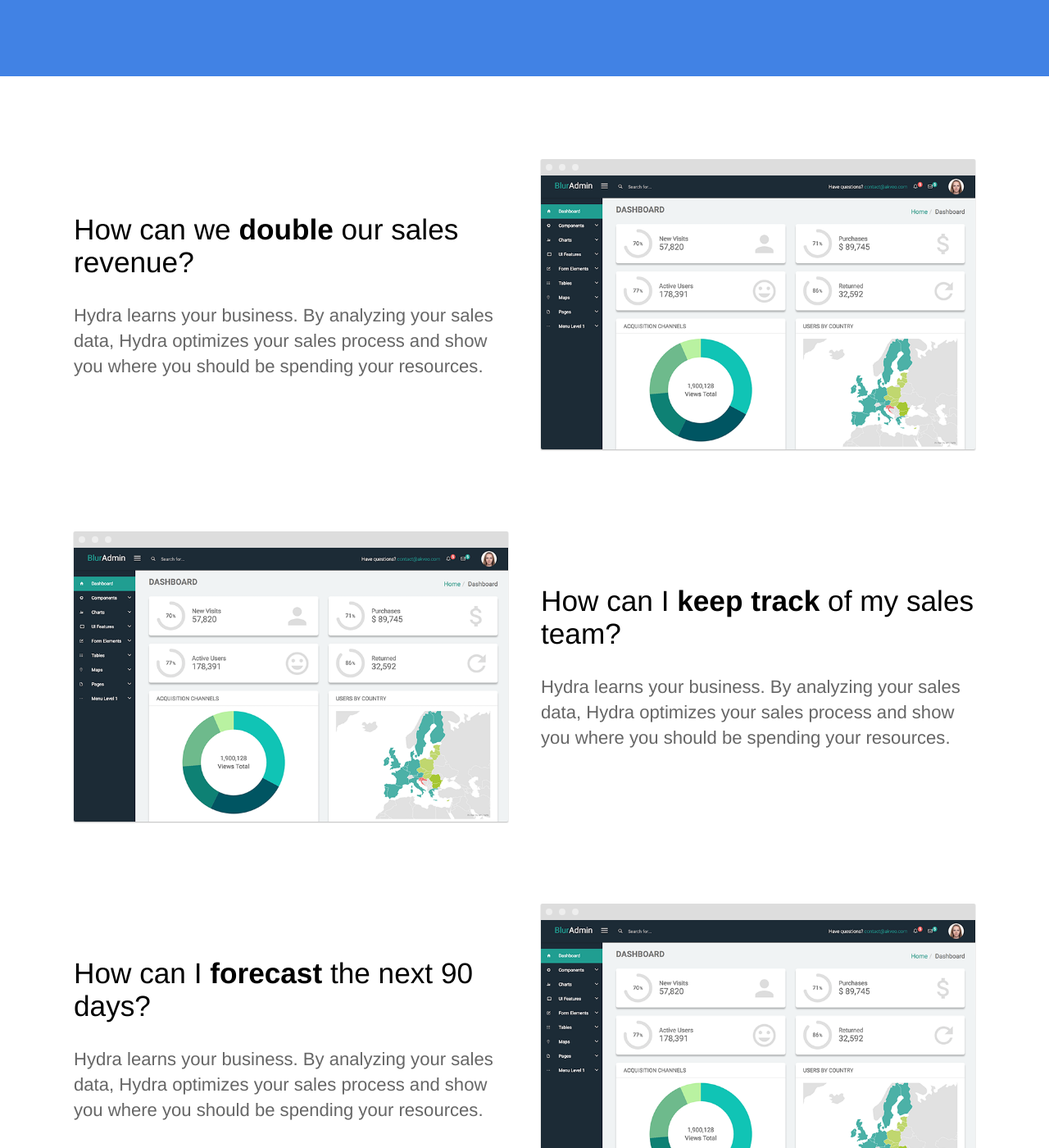
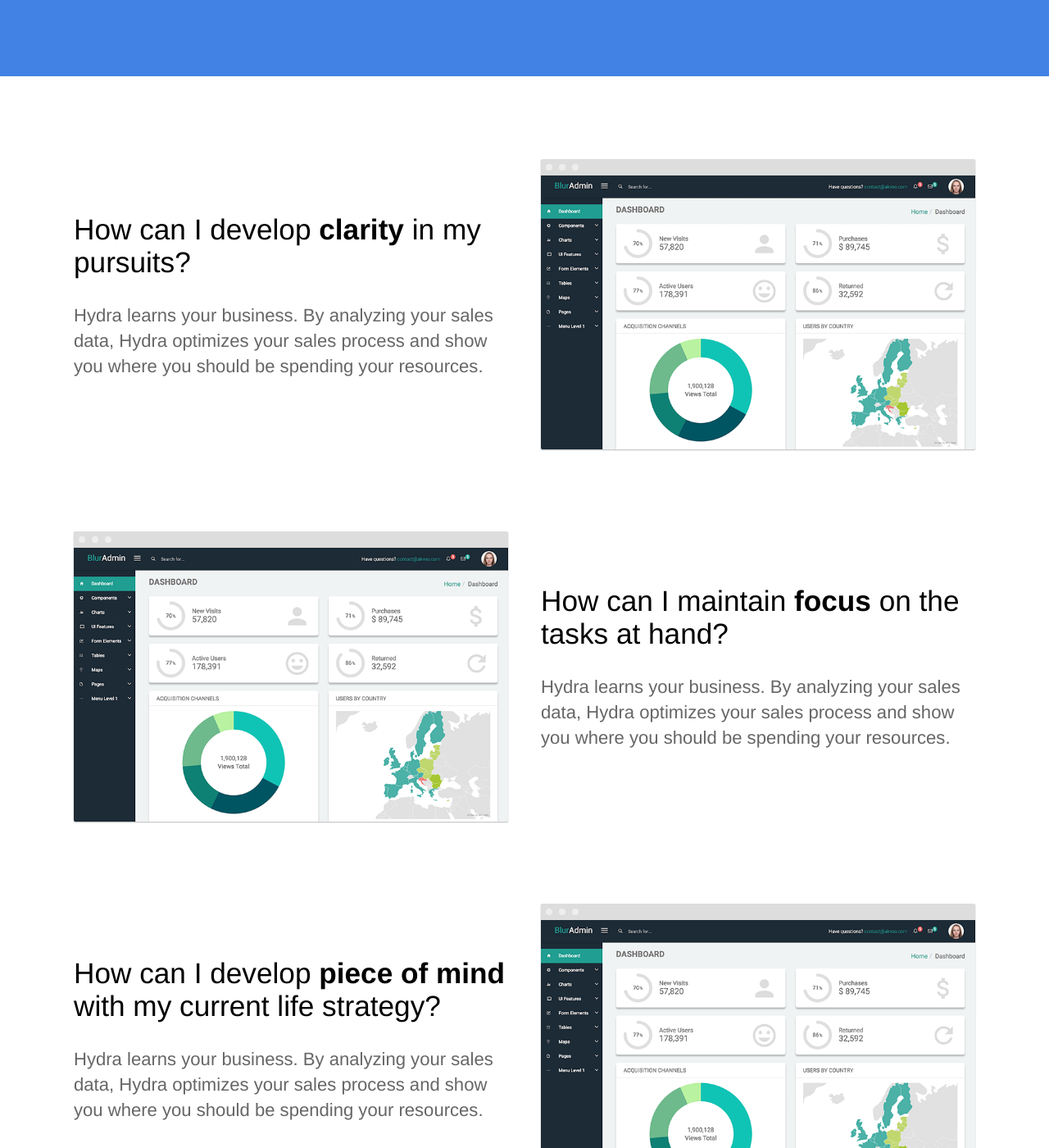
Before and after one commit to aeosmanoglu/_Weeklify, a Jekyll site: the page built from index.html, in a window 1280 px wide and 1400 px high, scrolled down 843 px. Shown: the whole window at 82% size. Built offline with Jekyll 4.4.1, drawn with Linux system fonts in a browser that asks for light colours; some of the changed text lies outside the part shown.

Commit message:
Updated 'index.html' via CloudCannon

```diff
--- a/index.html
+++ b/index.html
@@ -7,7 +7,9 @@ description: Track and optimize your sales team in real time
 		<h1 class="editable">
 			Balancing busy lives
 		</h1>
-		<p class="subtext editable">Track and optimize your sales team in real time.</p>
+		<p class="subtext editable">
+			Track and optimize your habits with continous feedback.
+		</p>
 		<div class="cta button alt"><a href="{{ site.baseurl }}/contact/">Get Started Free</a></div>
 		<div>
 			<img src="{{ site.baseurl }}/images/dashboard.png" alt="Screenshot" class="screenshot editable" />
@@ -19,19 +21,7 @@ description: Track and optimize your sales team in real time
 	<section>
 		<div class="container flex">
 			<div class="text editable">
-				<h2>How can we <strong>double</strong> our sales revenue?</h2>
-				<p>Hydra learns your business. By analyzing your sales data, Hydra optimizes your sales process and show you where you should be spending your resources. </p>
-			</div>
-			<div class="image">
-				<img src="{{ site.baseurl }}/images/dashboard.png" alt="Screenshot" class="screenshot editable" />
-			</div>
-		</div>
-	</section>
-
-	<section>
-		<div class="container flex">
-			<div class="text editable">
-				<h2>How can I <strong>keep track</strong> of my sales team?</h2>
+				<h2>How can I develop <strong>clarity</strong> in my pursuits?</h2>
 				<p>Hydra learns your business. By analyzing your sales data, Hydra optimizes your sales process and show you where you should be spending your resources.</p>
 			</div>
 			<div class="image">
@@ -43,7 +33,19 @@ description: Track and optimize your sales team in real time
 	<section>
 		<div class="container flex">
 			<div class="text editable">
-				<h2>How can I <strong>forecast</strong> the next 90 days?</h2>
+				<h2>How can I maintain <strong>focus</strong> on the tasks at hand?</h2>
+				<p>Hydra learns your business. By analyzing your sales data, Hydra optimizes your sales process and show you where you should be spending your resources.</p>
+			</div>
+			<div class="image">
+				<img src="{{ site.baseurl }}/images/dashboard.png" alt="Screenshot" class="screenshot editable" />
+			</div>
+		</div>
+	</section>
+
+	<section>
+		<div class="container flex">
+			<div class="text editable">
+				<h2>How can I develop <strong>piece of mind </strong>with my current life strategy?</h2>
 				<p>Hydra learns your business. By analyzing your sales data, Hydra optimizes your sales process and show you where you should be spending your resources.</p>
 			</div>
 			<div class="image">
```
